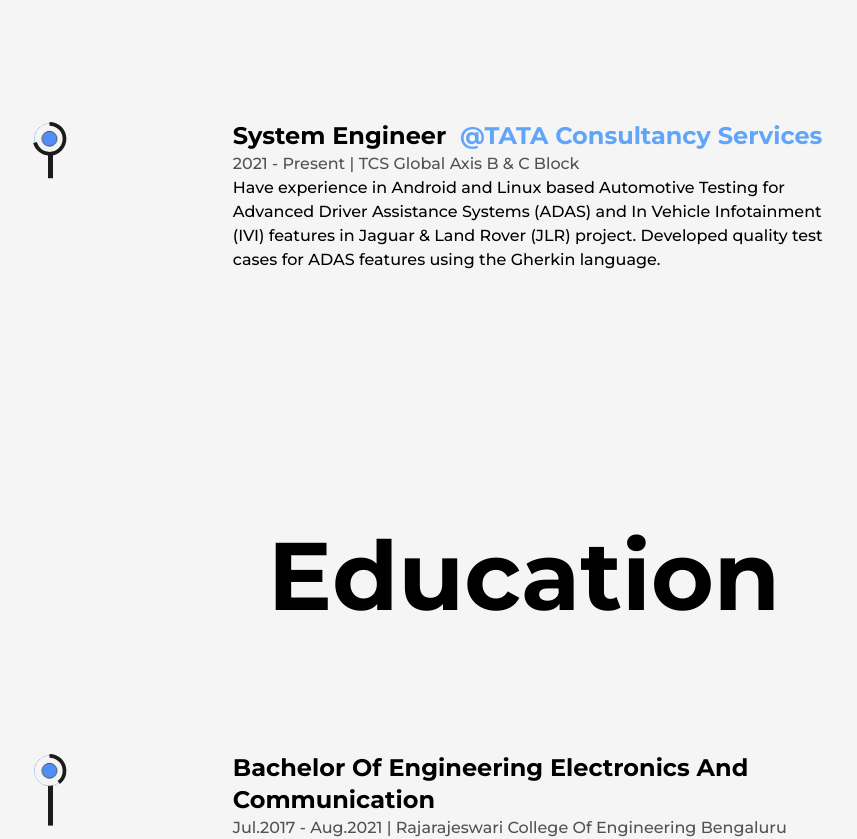
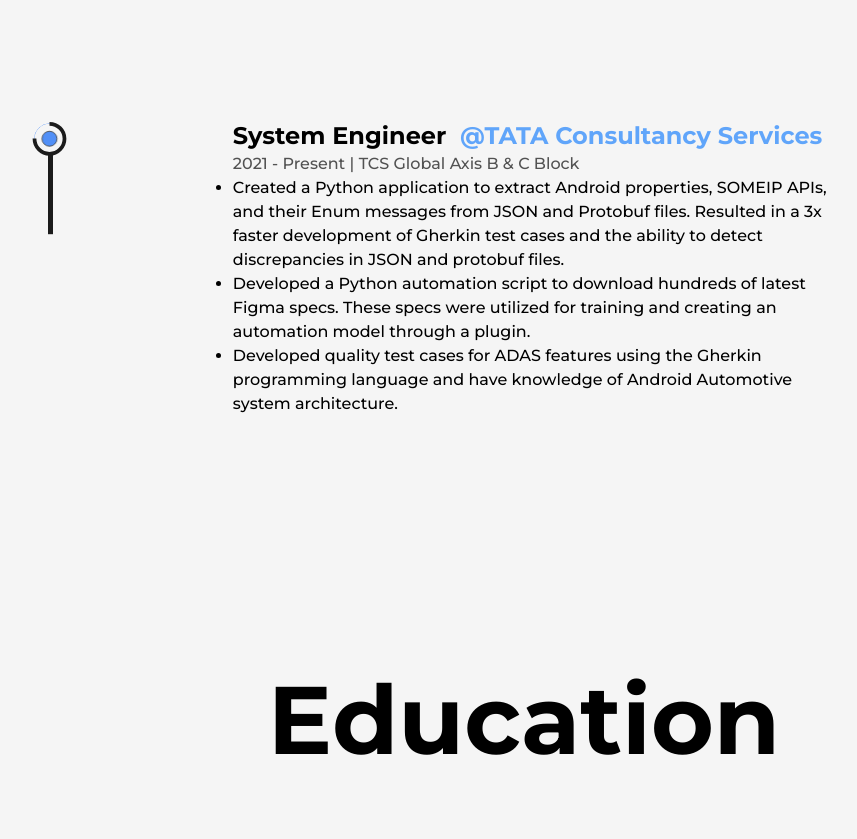
Before and after one commit to ksagar03/Portfolio, a Next.js app: page /about in a window 1280 px wide. Shown: the part 2440-3279 px from the top of the page, without its empty margins (116-973 px from the left). Built offline with nearby package versions, Linux system fonts and the light colour scheme.

Commit message:
Updates: modified experience page.

```diff
--- a/src/components/Experience.js
+++ b/src/components/Experience.js
@@ -8,7 +8,9 @@
   companyLink,
   time,
   address,
-  workdetails,
+  workdetails1,
+  workdetails2,
+  workdetails3,
 }) => {
 
     const reference = useRef(null)
@@ -45,7 +47,13 @@
         <span className=" capitalize font-medium text-dark/75 dark:text-light/75 xs:text-sm ">
           {time} | {address}
         </span>
-        <p className=" font-medium w-full md:text-sm  ">{workdetails}</p>
+        <p className=" font-medium w-full md:text-sm  ">
+          <ul className=" list-disc">
+            <li>{workdetails1}</li>
+            {workdetails2 ?<li>{workdetails2}</li>:""}
+            {workdetails3 ? <li>{workdetails3}</li>: ""}
+          </ul>
+          </p>
       </motion.div>
     </li>
   );
@@ -73,7 +81,10 @@
             companyLink="https://www.tcs.com"
             time="2021 - present"
             address="TCS Global Axis B & C Block"
-            workdetails="Have experience in Android and Linux based Automotive Testing for Advanced Driver Assistance Systems (ADAS) and In Vehicle Infotainment (IVI) features in Jaguar & Land Rover (JLR) project. Developed quality test cases for ADAS features using the Gherkin language."
+            workdetails1="Created a Python application to extract Android properties, SOMEIP APIs, and their Enum messages from JSON and Protobuf files. Resulted in a 3x faster development of Gherkin test cases and the ability to detect discrepancies in JSON and protobuf files."
+            workdetails2="Developed a Python automation script to download hundreds of latest Figma specs. These specs were utilized for training and creating an automation model through a plugin."
+            workdetails3="Developed quality test cases for ADAS features using the Gherkin programming language and have knowledge of Android Automotive system architecture.
+            "
           />
         </ul>
       </div>
--- a/tailwind.config.js
+++ b/tailwind.config.js
@@ -28,6 +28,9 @@
       animation: {
         "spin-slow": "spin 8s linear infinite",
         "wiggle": "wiggle 2s ease-in-out infinite",
+      },
+      shadow:{
+          "box": "0 0 0 4px rgba(255,255,255,0.1), 0 0 0 8px rgba(255,255,255,0.1), 0 0 20px rgba(255,255,255,1) "
       },
       backgroundImage: {
         circularLight:
```
Also changed, not shown: 1 other file (tests, documents, lock files or other folders).
